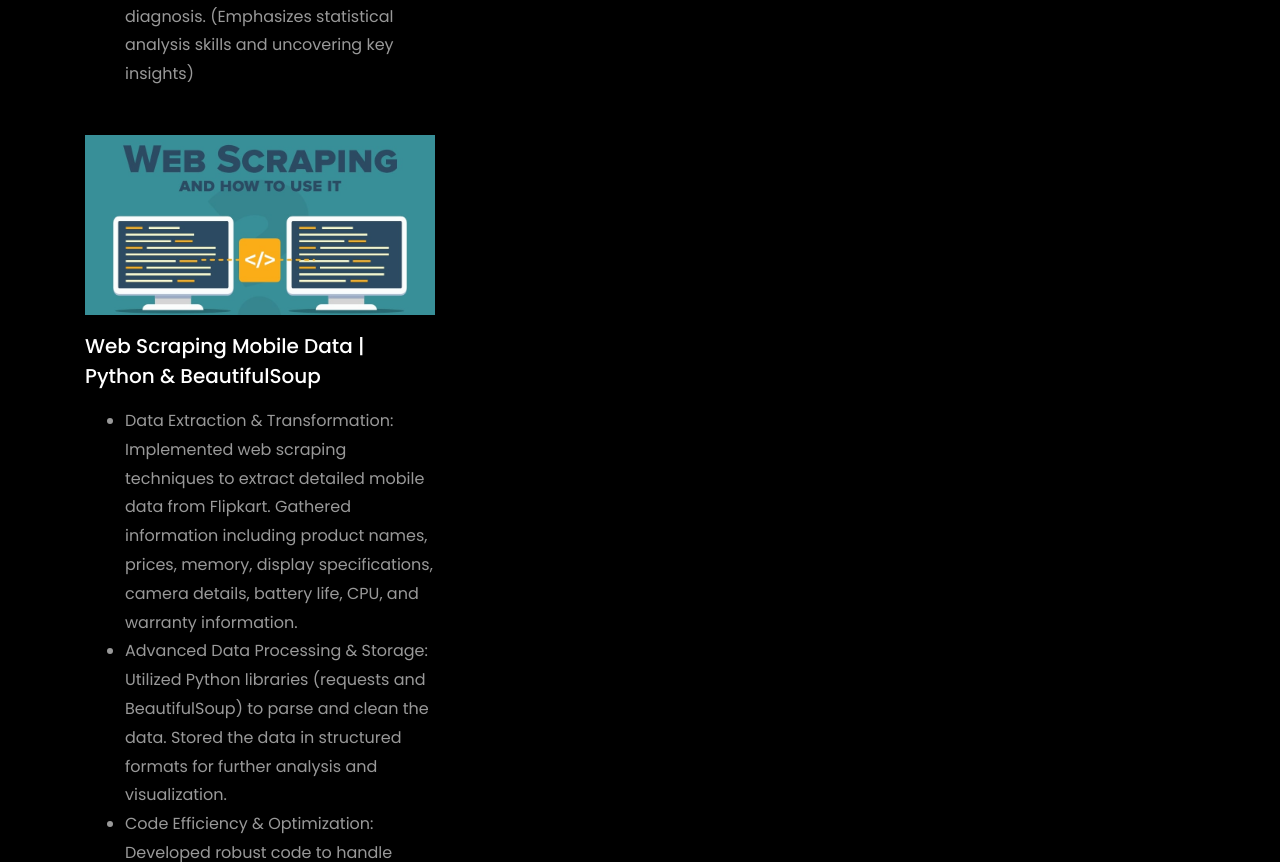
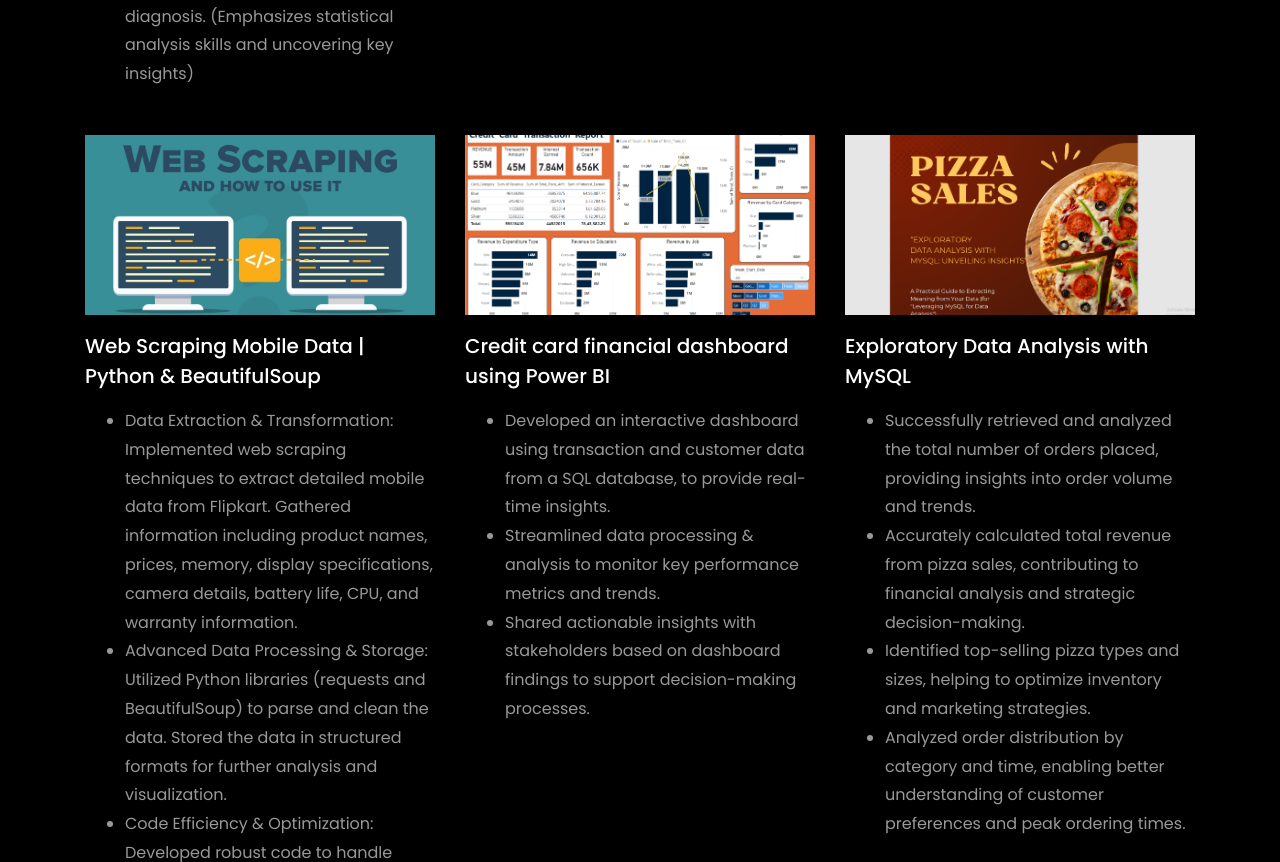
Before and after one commit to shivankarpatra04/shivankar-patra-portfolio, a plain HTML site: page index.html in a window 1280 px wide. Shown: the part 5021-5883 px from the top of the page. Drawn offline with Linux system fonts and the light colour scheme; files whose address does not match are found by name.

Commit message:
added more projects

```diff
--- a/index.html
+++ b/index.html
@@ -593,6 +593,62 @@
 						</div>
 					</div>
 				</div>
+				<div class="col-md-4 d-flex ftco-animate">
+					<div class="blog-entry">
+						<a href="https://www.linkedin.com/posts/shivankar-patra_pdf-activity-7190779677865652226-A305?utm_source=share&utm_medium=member_desktop"
+							class="block-20 zoom-effect"
+							style="background-image: url('images/credit-card-financial-report.png');">
+						</a>
+						<div class="text mt-3 float-right d-block">
+
+							<h3 class="heading"><a
+									href="https://www.linkedin.com/posts/shivankar-patra_pdf-activity-7190779677865652226-A305?utm_source=share&utm_medium=member_desktop">Credit
+									card financial dashboard using Power BI </a></h3>
+							<ul>
+								<li>Developed an interactive dashboard using
+									transaction and customer data from a SQL database,
+									to provide real-time insights.</li>
+								<li>Streamlined data processing & analysis to monitor
+									key performance metrics and trends.
+								</li>
+								<li>Shared actionable insights with stakeholders based
+									on dashboard findings to support decision-making
+									processes.
+								</li>
+
+							</ul>
+						</div>
+					</div>
+				</div>
+
+				<div class="col-md-4 d-flex ftco-animate">
+					<div class="blog-entry">
+						<a href="https://www.linkedin.com/posts/shivankar-patra_pizza-sales-data-analysis-with-mysql-activity-7189656104543387648-xeAT?utm_source=share&utm_medium=member_desktop"
+							class="block-20 zoom-effect" style="background-image: url('images/eda-with-mysql.png');">
+						</a>
+						<div class="text mt-3 float-right d-block">
+
+							<h3 class="heading"><a
+									href="https://www.linkedin.com/posts/shivankar-patra_pizza-sales-data-analysis-with-mysql-activity-7189656104543387648-xeAT?utm_source=share&utm_medium=member_desktop">Exploratory
+									Data Analysis with MySQL </a></h3>
+							<ul>
+								<li>Successfully retrieved and analyzed the total number of orders placed, providing
+									insights into order volume and trends.</li>
+								<li>Accurately calculated total revenue from pizza sales, contributing to financial
+									analysis and strategic decision-making.
+								</li>
+								<li>Identified top-selling pizza types and sizes, helping to optimize inventory and
+									marketing strategies.
+								</li>
+								<li>
+									Analyzed order distribution by category and time, enabling better understanding of
+									customer preferences and peak ordering times.
+								</li>
+
+							</ul>
+						</div>
+					</div>
+				</div>
 
 	</section>
 
```
Also changed, not shown: images/credit-card-financial-report.png (added), images/eda-with-mysql.png (added).
